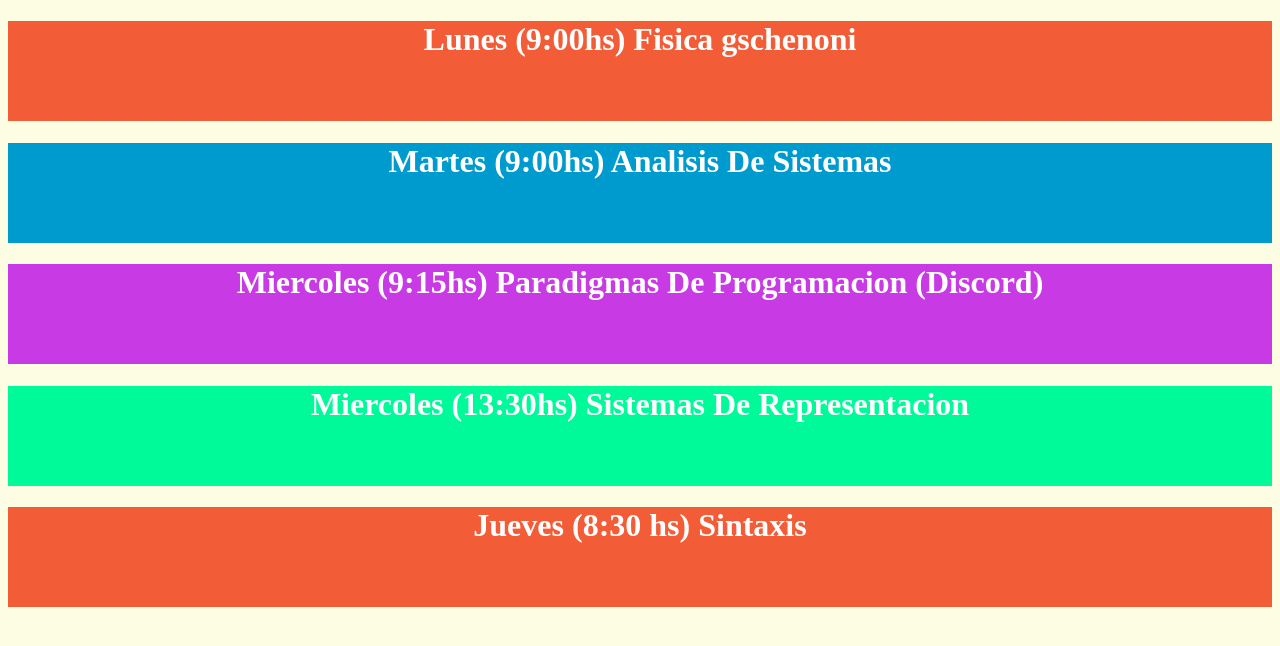
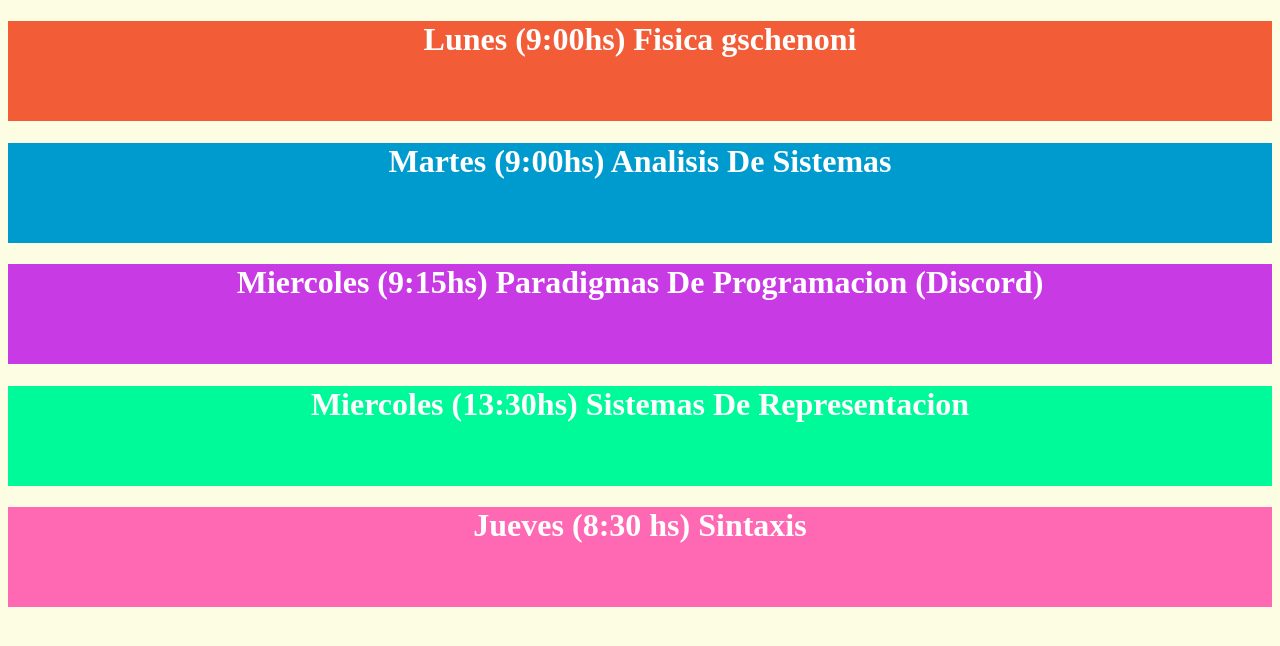
Before and after one commit to cailloup/Av, a plain HTML site: page index.html in a window 1280 px wide. Drawn offline with Linux system fonts and the light colour scheme.

Commit message:
Update Style.css

```diff
--- a/Style.css
+++ b/Style.css
@@ -53,3 +53,11 @@ background-color:#fdfde4;
 	background-color:#66fcc2;
 
 }
+#MSintaxis{
+	background-color:#FF69B4;
+
+}
+#MSintaxis:hover{
+	background-color:#ff96ca;
+
+}
```
